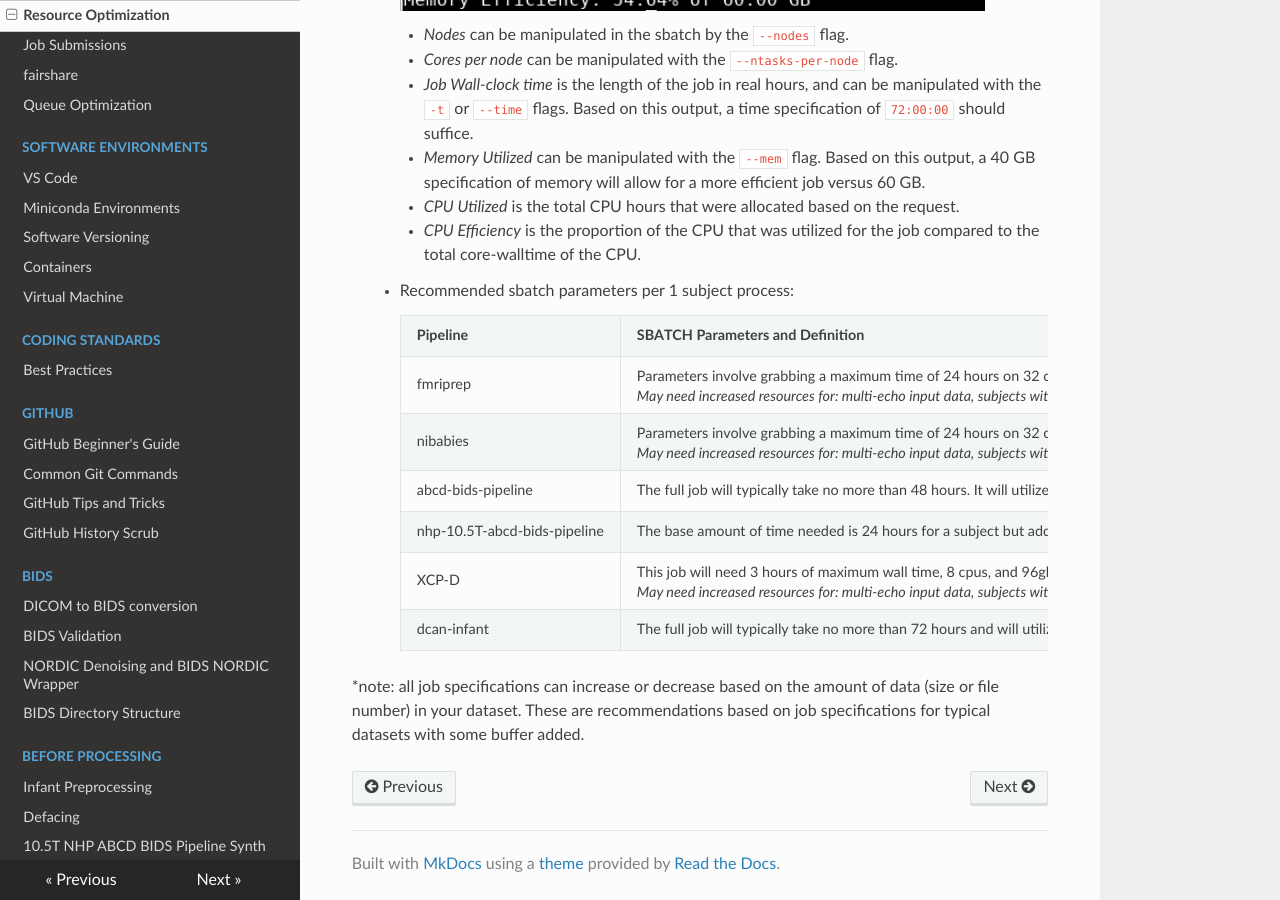
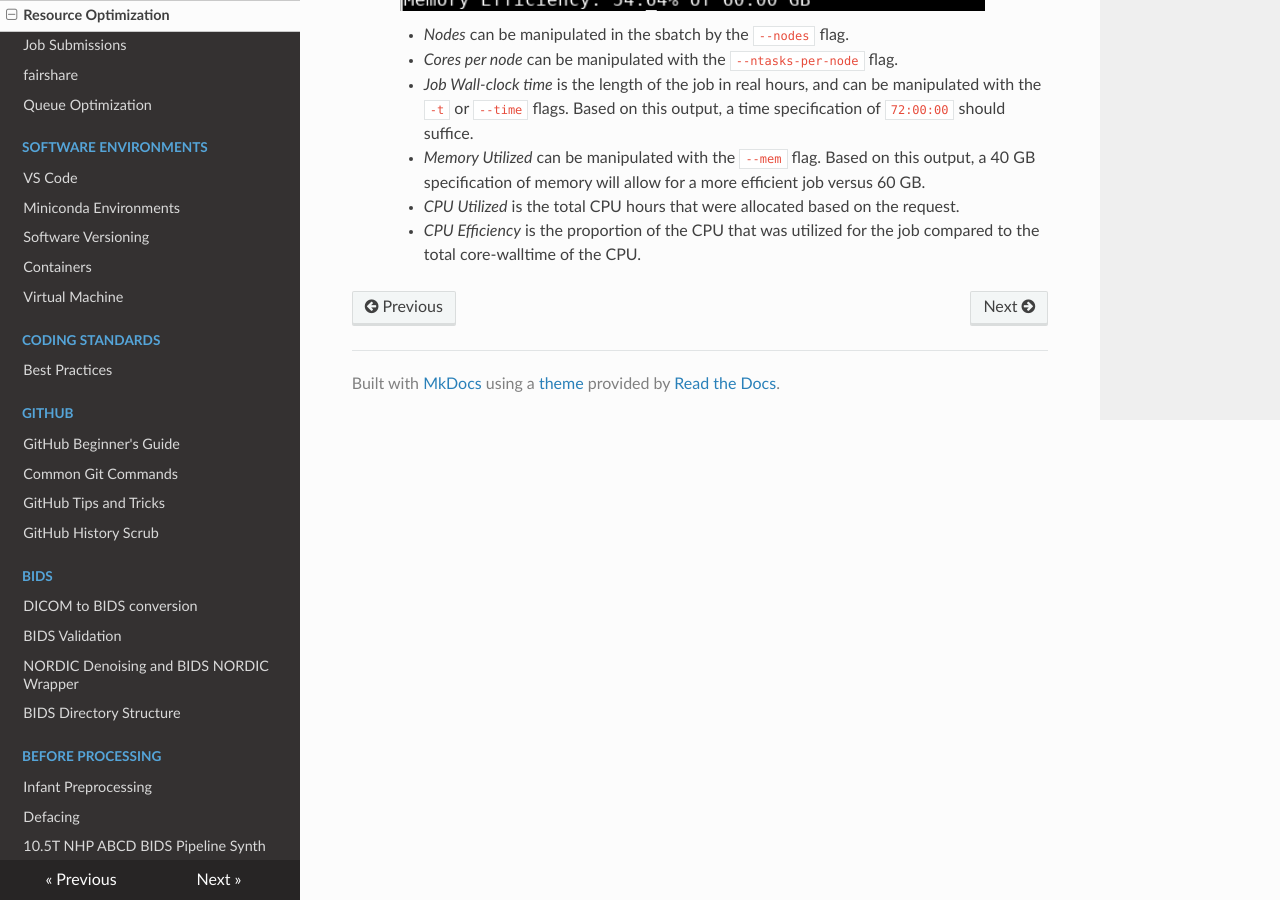
Before and after one commit to DCAN-Labs/cdni-brain, an MkDocs documentation site: the page built from docs/optimizing.md, in a window 1280 px wide and 900 px high, scrolled down 937 px. Built offline with MkDocs 1.6.1, drawn with Linux system fonts in a browser that asks for light colours; nearby versions of some CDN libraries.

Commit message:
move around pipeline parameters

```diff
--- a/docs/optimizing.md
+++ b/docs/optimizing.md
@@ -33,60 +33,3 @@ In order to create a sbatch for a script, you need to know how many resources th
         - *CPU Utilized* is the total CPU hours that were allocated based on the request.
 
         - _CPU Efficiency_ is the proportion of the CPU that was utilized for the job compared to the total core-walltime of the CPU.
-
-    - Recommended sbatch parameters per 1 subject process:
-
-        <table>
-        <tr>
-        <td>
-        <strong>Pipeline</strong>
-        </td>
-        <td><strong>SBATCH Parameters and Definition </strong>
-        </td>
-        </tr>
-        <tr>
-        <td>fmriprep
-        </td>
-        <td>Parameters involve grabbing a maximum time of 24 hours on 32 cpus on the msismall partition, with 240gb of total memory.
-        <p>
-        <em>May need increased resources for: multi-echo input data, subjects with more minutes of data than typical ( > 1 hour)</em>
-        </td>
-        </tr>
-        <tr>
-        <td>nibabies
-        </td>
-        <td>Parameters involve grabbing a maximum time of 24 hours on 32 cpus on the msismall partition, with 240gb of total memory.
-        <p>
-        <em>May need increased resources for: multi-echo input data, subjects with more minutes of data than typical ( > 1 hour), or data without precomputed derivatives for segmentation (if JLF segmentation is enabled with “--segmentation-atlases-dir” )</em>
-        </td>
-        </tr>
-        <tr>
-        <td>abcd-bids-pipeline
-        </td>
-        <td>The full job will typically take no more than 48 hours. It will utilize 8 tasks on one node (1 cpu per task) with 20gb of memory and 100gb of temporary storage to run effectively. Recommended partition msismall.
-        </td>
-        </tr>
-        <tr>
-        <td>nhp-10.5T-abcd-bids-pipeline
-        </td>
-        <td>The base amount of time needed is 24 hours for a subject but add another 4 hours per run. You will need twice the amount of cpus as the amount of runs. The needed memory will be 10 times the amount of cpus. The minimum numbers of cpus is 8 and max amount of cpus is twice the amount of functional runs. Choose the appropriate partition based on the amount of resources you need based on the numbers of runs, see [MSI partitions](partitions.md)
-        </td>
-        </tr>
-        <tr>
-        <td>XCP-D
-        </td>
-        <td>This job will need 3 hours of maximum wall time, 8 cpus, and 96gb of memory. Recommended partition msismall.
-        <p>
-        <em>May need increased resources for: multi-echo input data, subjects with more minutes of data than typical ( > 1 hour)</em>
-        </td>
-        </tr>
-        <tr>
-        <td>dcan-infant
-        </td>
-        <td>The full job will typically take no more than 72 hours and will utilize 24 tasks on one node with 60gb of memory and 100gb of temporary storage. Recommended partition msismall.
-        </td>
-        </tr>
-        </table>
-
-
-*note: all job specifications can increase or decrease based on the amount of data (size or file number) in your dataset. These are recommendations based on job specifications for typical datasets with some buffer added.
```
Also changed, not shown: docs/pipelines.md (+57 -0 lines).
